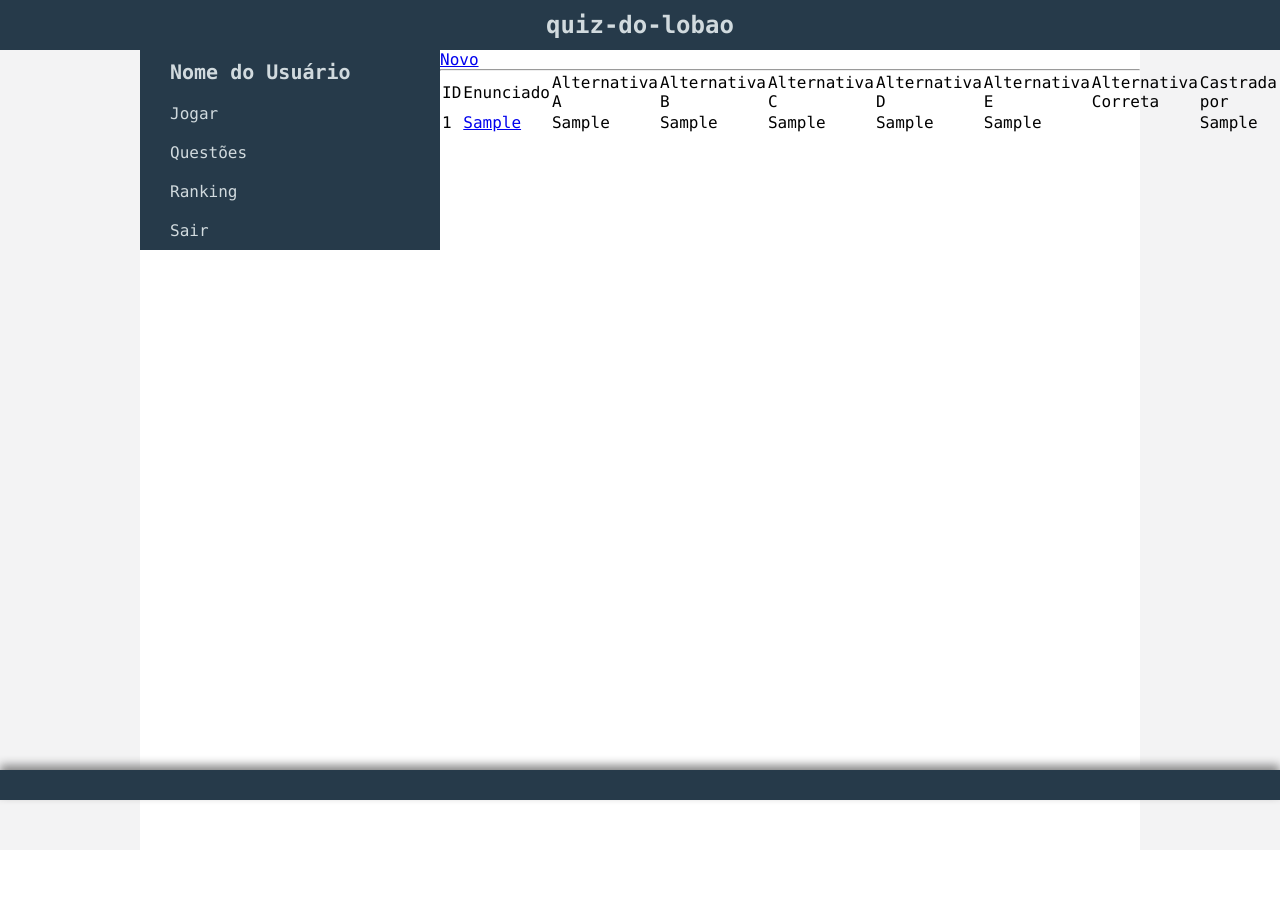
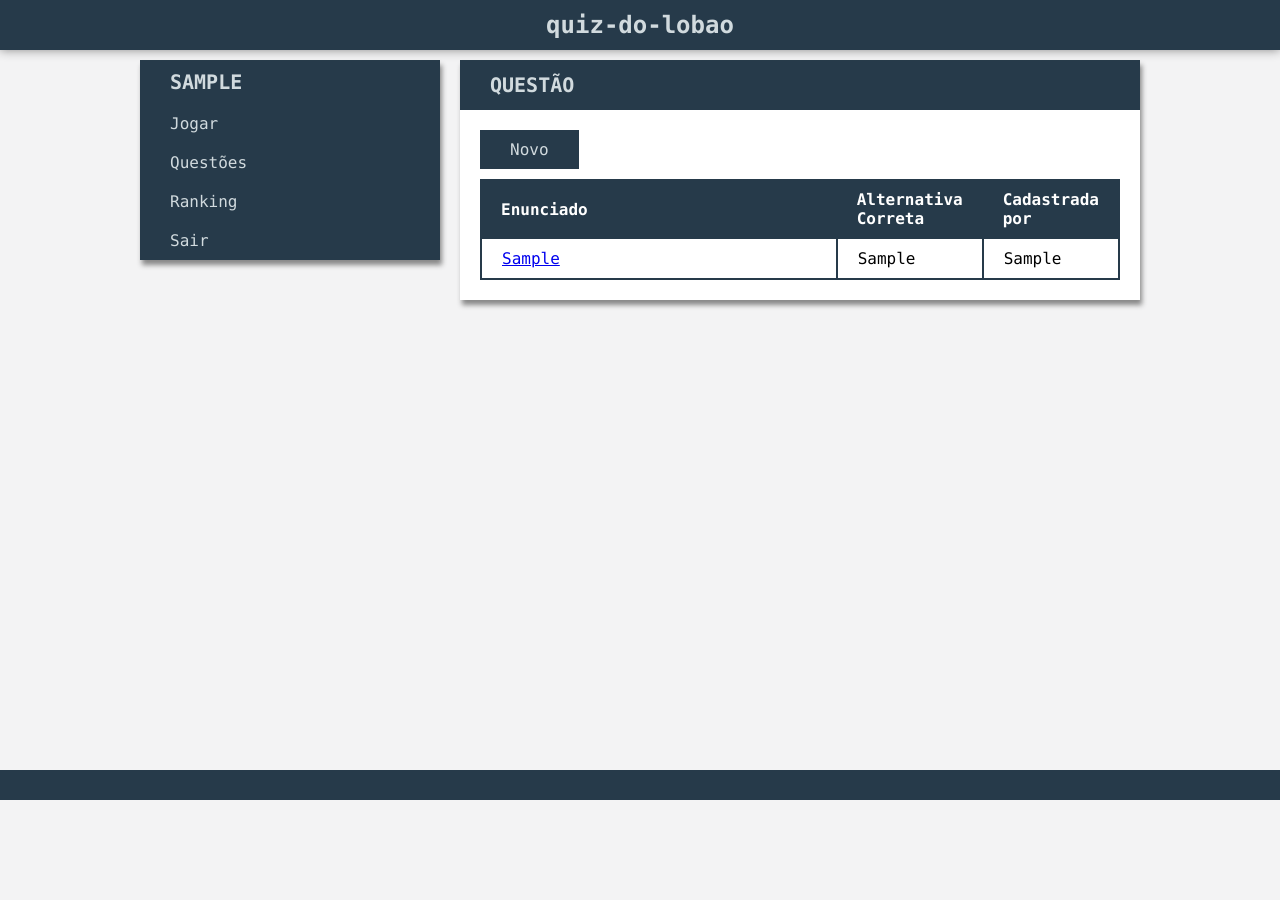
Before and after one commit to bgildson/quiz-do-lobao, a Flask app: page /questao in a window 1280 px wide. Before the commit the page ends 805 px from the top, so only its background shows below. Run offline with Flask 2, Linux system fonts and the light colour scheme; a user stored in the database is signed in; tables that the repository leaves empty hold one stand-in row (values such as "Sample post").

Commit message:
ainda ajustando layout o.0

```diff
--- a/app/forms.py
+++ b/app/forms.py
@@ -22,7 +22,7 @@ class QuestaoForm(Form):
 	alternativa_c = TextField('Alternativa C', validators=[Required('O campo "Alternativa C" é obrigatório.')])
 	alternativa_d = TextField('Alternativa D', validators=[Required('O campo "Alternativa D" é obrigatório.')])
 	alternativa_e = TextField('Alternativa E', validators=[Required('O campo "Alternativa E" é obrigatório.')])
-	alternativa_correta = RadioField('Alternativa Selecionada', default='a', choices=[('a', 'A'), ('b', 'B'), ('c', 'C'), ('d', 'D'), ('e', 'E')], validators=[Required('Escolha uma das opções disponibilizadas como resposta.')])
+	alternativa_correta = RadioField('Alternativa Correta', default='a', choices=[('a', 'A'), ('b', 'B'), ('c', 'C'), ('d', 'D'), ('e', 'E')], validators=[Required('Escolha uma das opções disponibilizadas como resposta.')])
 	ativo = BooleanField('Ativo')
 	cadastrada_por = TextField('Cadastrada por')
 	data_cadastro = DateField('Data de Cadastro')
--- a/app/static/style.css
+++ b/app/static/style.css
@@ -13,6 +13,57 @@ body {
 .list-left > li {
 	float: left;
 }
+.panel {
+	display: block;
+	box-shadow: 2px 5px 5px #888888;
+	margin-bottom: 20px;
+}
+.panel-head {
+	height: 50px;
+	background: #263A4A;
+	padding: 0 30px;
+}
+.panel-head p {
+	line-height: 50px;
+	text-transform: uppercase;
+	font-size: 20px;
+	font-weight: bold;
+	color: #D1DADE;
+}
+.panel-body {
+	padding: 20px;
+	background: #FFF;
+}
+.btn {
+	display: table;
+	background: #263A4A;
+	padding: 10px 30px;
+	color: #D1DADE;
+	border: 0;
+	text-decoration: none;
+}
+.btn:hover {
+	background: #17987E;
+	color: #FFF;
+}
+.tabela {
+	display: table;
+	margin-top: 10px;
+	border-spacing: 0;
+}
+.tabela td, .tabela th {
+	padding: 10px 20px;
+}
+.tabela tr th {
+	background: #263A4A;
+	color: #FFF;
+}
+.tabela, .tabela td {
+	border: solid 1px #263A4A;
+}
+.l-q-enunciado {
+	width: 500px;
+}
 #top {
 	width: 100%;
 	height: 50px;
@@ -24,6 +75,7 @@ body {
 	color: #D1DADE;
 	line-height: 50px;
 	text-align: center;
+	box-shadow: 0px 0px 10px #888888;
 }
 #bot {
 	width: 100%;
@@ -31,7 +83,7 @@ body {
 	background: #263A4A;
 	position: fixed;
 	bottom: 0;
-	box-shadow: 0px -5px 10px #888888;
+	/*box-shadow: 0px -5px 10px #888888;*/
 }
 #bot h4 {
 	color: #D1DADE;
@@ -39,15 +91,17 @@ body {
 }
 #conteudo {
 	margin: 0 auto;
-	margin-top: 50px;
+	margin-top: 60px;
+	margin-bottom: 40px;
 	width: 1000px;
 	height: 800px;
-	background: #FFFFFF;
 }
 #menu {
+	margin-right: 20px;
 	float: left;
 	display: table;
 	background: #263A4A;
+	box-shadow: 2px 5px 5px #888888;
 }
 #menu ul li a {
 	padding: 10px 30px;
@@ -57,6 +111,7 @@ body {
 	color: #D1DADE;
 }
 #menu ul li:first-child {
+	text-transform: uppercase;
 	font-size: 20px;
 	font-weight: bold;
 }
@@ -65,7 +120,7 @@ body {
 	color: #FFF;
 }
 #usuario-conteudo {
-	width: 700px;
+	width: 680px;
 }
 #questao-menu {
 	background: #263A4A;
@@ -92,9 +147,9 @@ body {
 	background: #17987E;
 	color: #FFF;
 }
-#enunciado {
-	padding: 50px;
-	font-size: 22px;
+#questao-enunciado {
+	padding: 20px;
+	font-size: 20px;
 }
 #alternativas {
 	padding: 0 70px 20px 70px;
@@ -104,5 +159,4 @@ body {
 }
 #alternativas #responder {
 	margin: 0 auto;
-	display: block;
 }
--- a/app/templates/logado.html
+++ b/app/templates/logado.html
@@ -7,13 +7,14 @@
 	<ul class="no-list list-left">
 		<li id="menu">
 			<ul>
-				<li><a href="{{ url_for('home') }}">Nome do Usuário</a></li>
+				<li><a href="{{ url_for('home') }}" class="upper">{{ current_user.usuario }}</a></li>
 				<li><a href="{{ url_for('quiz_inicio') }}">Jogar</a></li>
 				<li><a href="{{ url_for('questao') }}">Questões</a></li>
 				<li><a href="#">Ranking</a></li>
 				<li><a href="{{ url_for('logout') }}">Sair</a></li>
 			</ul>
 		</li>
+
 		<li id="usuario-conteudo">
 			{% block conteudo %}{% endblock %}
 		</li>
--- /dev/null
+++ b/app/templates/questao/base.html
@@ -0,0 +1,16 @@
+{% extends 'logado.html' %}
+
+{% block head %}{% endblock %}
+
+{% block conteudo %}
+
+	<ul class="panel">
+		<li class="panel-head">
+			<p>Questão</p>
+		</li>
+		<li class="panel-body">
+			{% block questao %}{% endblock %}
+		<li>
+	</ul>
+
+{% endblock %}
--- a/app/templates/questao/listar.html
+++ b/app/templates/questao/listar.html
@@ -1,34 +1,25 @@
-{% extends 'logado.html' %}
-{% block conteudo %}
-<a href="{{ url_for('questao_novo') }}"> Novo </a>
-<hr />
+{% extends 'questao/base.html' %}
+
+{% block questao %}
+
+<a href="{{ url_for('questao_novo') }}" class="btn"> Novo </a>
+
 {% for error in get_flashed_messages() %}
 	<h3>{{error}}</h3>
 {% endfor %}
-<table>
+<table class="lista-questoes tabela">
 	<tr>
-		<td>ID</td>
-		<td>Enunciado</td>
-		<td>Alternativa A</td>
-		<td>Alternativa B</td>
-		<td>Alternativa C</td>
-		<td>Alternativa D</td>
-		<td>Alternativa E</td>
-		<td>Alternativa Correta</td>
-		<td>Castrada por</td>
+		<th class="l-q-enunciado">Enunciado</th>
+		<th class="l-q-alternativa-correta">Alternativa Correta</th>
+		<th class="l-q-cadastrada-por">Cadastrada por</th>
 	</tr>
 	{% for questao in questoes %}
 	<tr>
-		<td>{{ questao._id }} </td>
 		<td><a href="/questao/editar/{{questao._id}}">{{ questao.enunciado }}</a></td>
-		<td>{{ questao.alternativa_a }}</td>
-		<td>{{ questao.alternativa_b }}</td>
-		<td>{{ questao.alternativa_c }}</td>
-		<td>{{ questao.alternativa_d }}</td>
-		<td>{{ questao.alternativa_e }}</td>
-		<td>{{ questao.alternativa_selecionada }}</td>
+		<td>{{ questao.alternativa_correta }}</td>
 		<td>{{ questao.cadastrada_por() }}</td>
 	</tr>
 	{% endfor %}
 </table>
+
 {% endblock %}
--- a/app/templates/quiz/resultado.html
+++ b/app/templates/quiz/resultado.html
@@ -1,7 +1,9 @@
-{% extends 'logado.html' %}
+{% extends 'quiz/base.html' %}
 
-{% block conteudo %}
+{% block quiz %}
+
 <h2>O jogo acabou.</h2>
 <p>Parabéns {{ resultado.usuario }} você ficou em {{ resultado.posicao_ranking }}º lugar no ranking do quiz.</p>
 <a href="{{ url_for('quiz_novo') }}"> Jogar Novamente </a>
+
 {% endblock %}
```
Also changed, not shown: app/templates/questao/editar.html (+18 -15 lines), app/templates/questao/novo.html (+18 -15 lines), app/templates/quiz/base.html (added, +16 -0 lines), app/templates/quiz/inicio.html (+6 -6 lines), app/templates/quiz/quiz.html (+9 -6 lines).
